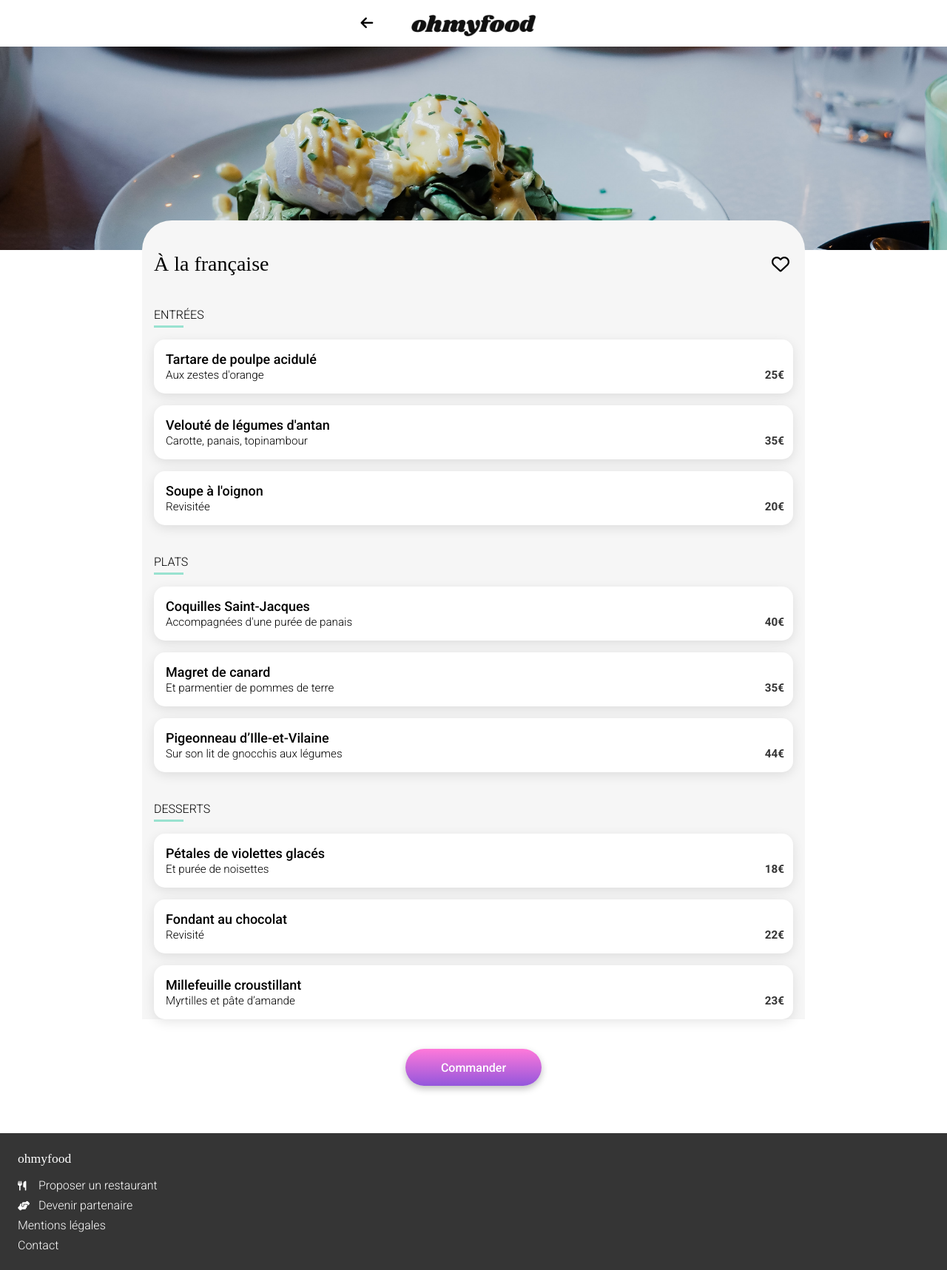
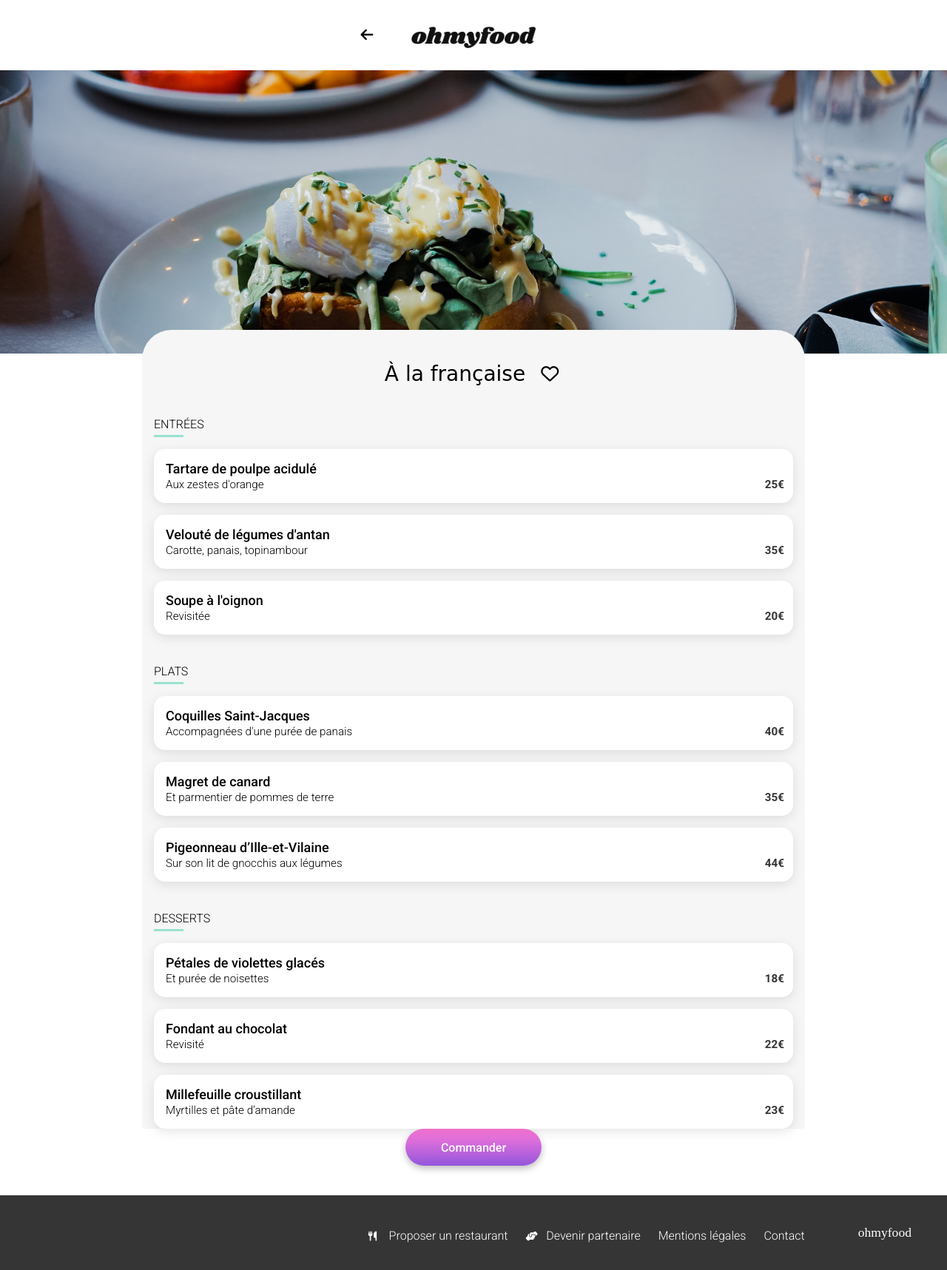
Before and after one commit to LaurieAnne-D/Ohmyfood, a website: page menus/a-la-francaise.html in a window 1280 px wide. Shown: the whole page at 74% size. Drawn offline with Linux system fonts and the light colour scheme; a web font is replaced by a local one.

Commit message:
responsive first version

```diff
--- a/menus/a-la-francaise.html
+++ b/menus/a-la-francaise.html
@@ -48,9 +48,10 @@
                             <p>Aux zestes d'orange</p>
                         </section>
 
+                        <div>
                             <b>25€</b>
-
                             <i class="fa-solid fa-circle-check"></i>
+                        </div>
                     </li>
 
                     <li>
@@ -59,9 +60,10 @@
                             <p>Carotte, panais, topinambour</p>
                         </section>
 
+                        <div>
                             <b>35€</b>
-
                             <i class="fa-solid fa-circle-check"></i>
+                        </div>
                     </li>
 
                     <li>
@@ -70,9 +72,10 @@
                             <p>Revisitée</p>
                         </section>
 
+                        <div>
                             <b>20€</b>
-
                             <i class="fa-solid fa-circle-check"></i>
+                        </div>
                     </li>
                 </ul>
             </section>
@@ -87,9 +90,10 @@
                             <p>Accompagnées d'une purée de panais</p>
                         </section>
 
+                        <div>
                             <b>40€</b>
-
                             <i class="fa-solid fa-circle-check"></i>
+                        </div>
                     </li>
 
                     <li>
@@ -98,9 +102,10 @@
                             <p>Et parmentier de pommes de terre</p>
                         </section>
 
+                        <div>
                             <b>35€</b>
-
                             <i class="fa-solid fa-circle-check"></i>
+                        </div>
                     </li>
 
                     <li>
@@ -109,9 +114,10 @@
                             <p>Sur son lit de gnocchis aux légumes</p>
                         </section>
 
+                        <div>
                             <b>44€</b>
-
                             <i class="fa-solid fa-circle-check"></i>
+                        </div>
                     </li>
                 </ul>
             </section>
@@ -125,9 +131,10 @@
                             <p>Et purée de noisettes</p>
                         </section>
 
+                        <div>
                             <b>18€</b>
-
                             <i class="fa-solid fa-circle-check"></i>
+                        </div>
                     </li>
 
                     <li>
@@ -136,9 +143,10 @@
                             <p>Revisité</p>
                         </section>
 
+                        <div>
                             <b>22€</b>
-
                             <i class="fa-solid fa-circle-check"></i>
+                        </div>
                     </li>
 
                     <li>
@@ -147,9 +155,10 @@
                             <p>Myrtilles et pâte d’amande</p>
                         </section>
 
+                        <div>
                             <b>23€</b>
-
                             <i class="fa-solid fa-circle-check"></i>
+                        </div>
                     </li>
                 </ul>
             </section>
--- a/style/scss/_index.scss
+++ b/style/scss/_index.scss
@@ -67,12 +67,12 @@
     padding: 16px 24px;
     margin-top: 32px;
     margin-bottom: 56px;
+
+    &:hover,
+    &:focus {
+      @include btn-style-hover;
+    }
   }
-
-  &__btn:hover {
-    @include btn-style-hover;
-  }
-
 }
 
 /********** Functioning section **********/
@@ -212,7 +212,8 @@
           color: transparent;
         }
 
-        &:hover {
+        &:hover,
+        &:focus {
           @include icon-gradient;
         }
       }
@@ -296,4 +297,22 @@
       }
     }
   }
+
+  .footer {
+    flex-direction: row-reverse;
+    justify-content: end;
+    padding-bottom: 24px;
+
+    &__logo {
+      width: inherit;
+      margin: 16px 24px 16px 56px;
+    }
+
+    &__list {
+      flex-direction: row;
+      align-items: center;
+      gap: 24px;
+      padding-top: 8px;
+    }
+  }
 }
--- a/style/scss/_menus.scss
+++ b/style/scss/_menus.scss
@@ -1,5 +1,5 @@
 * {
-  font-family: 'Roboto', sans-serif, 'Shrikhand';
+  font-family: 'Roboto', sans-serif;
   margin: 0;
   padding: 0;
   box-sizing: border-box;
@@ -9,16 +9,16 @@
 
 /********** Header **********/
 .header {
-  bottom: 1rem;
+  bottom: 16px;
 
   &--menu {
     position: relative;
-    max-height: 3.938rem;
+    max-height: 63px;
 
     &__icon {
       position: relative;
-      top: 2.4rem;
-      right: 9rem;
+      top: 38.4px;
+      right: 144px;
       font-size: 1.2rem;
       color: $black-content;
     }
@@ -33,7 +33,7 @@
 
   &__img {
     width: 100%;
-    height: 17.188rem;
+    height: 275px;
     object-fit: cover;
   }
 
@@ -41,7 +41,7 @@
     @include flex-column;
     gap: 40px;
     position: relative;
-    bottom: 2.5rem;
+    bottom: 40px;
     width: 100%;
     padding: 40px 16px 0 16px;
     border-radius: 40px 40px 0px 0px;
@@ -53,7 +53,7 @@
       align-items: center;
 
       h1 {
-        font-family: 'Shrikhand';
+        font-family: Shrikhand, cursive;
         font-size: 1.75rem;
         font-style: normal;
         font-weight: 400;
@@ -73,7 +73,8 @@
           color: transparent;
         }
 
-        &:hover {
+        &:hover,
+        &:focus {
           @include icon-gradient;
         }
       }
@@ -126,8 +127,11 @@
             }
           }
 
+          div {
+            display: flex;
+            align-items: end;
+
             b {
-            align-self: flex-end;
               padding: 16px 12px;
               font-size: 0.950rem;
               font-weight: 700;
@@ -137,20 +141,21 @@
             i {
               display: none;
             }
+          }
 
-          &:hover {
+          &:hover,
+          &:focus {
             i {
               display: inline-block;
               text-align: center;
               color: $white-content;
               background: $tertiary-color;
               width: 64px;
+              height: 100%;
               position: relative;
               border-radius: 0 15px 15px 0;
               padding: 29px 16px;
             }
-
-            ;
           }
         }
       }
@@ -159,34 +164,61 @@
 
   button {
     padding: 16px 48px;
-    margin-bottom: 40px;
     @include btn-style;
     border: none;
     width: fit-content;
     align-self: center;
+
+    &:hover,
+    &:focus {
+      @include btn-style-hover;
     }
-
-  button:hover {
-    @include btn-style-hover;
   }
 }
 
 /****** Media queries ***********/
 /* Medium devices (tablets, 768px and up) */
-@media (min-width: 768px) {}
+@media (min-width: 768px) {
+  .header--menu {
+    top: 0px;
+  }
+
+  .menu-cnt {
+    background-color: $white-content;
+
+    &__img {
+      object-fit: cover;
+      position: relative;
+      top: 32px;
+    }
+
+    &__art {
+      width: 90%;
+      bottom: 0px;
+
+      &--header {
+        justify-content: center;
+        gap: 16px;
+      }
+    }
+  }
+
+  button {
+    margin-bottom: 40px;
+  }
+}
 
 /* large devices (desktops, 1024px and up) */
 @media (min-width: 1024px) {
   .menu-cnt {
-    background-color: $white-content;
-    padding-bottom: 24px;
 
     &__img {
-      object-fit: cover;
+      height: 383px;
     }
 
     &__art {
       width: 70%;
+
     }
   }
 }
--- a/style/scss/_mixins.scss
+++ b/style/scss/_mixins.scss
@@ -21,6 +21,7 @@
 
 @mixin btn-style-hover {
     filter: opacity(0.8);
+    box-shadow: 0px 8px 20px 0px rgba(0, 0, 0, 0.25);
 }
 
 @mixin card-style {
```
Also changed, not shown: menus/la-note-enchante.html (+20 -10 lines), menus/la-palette-du-gout.html (+21 -11 lines), menus/le-delice-des-sens.html (+18 -9 lines), style/css/style.css, 1 other file. Lines whose indentation alone changed are shown as unchanged.
